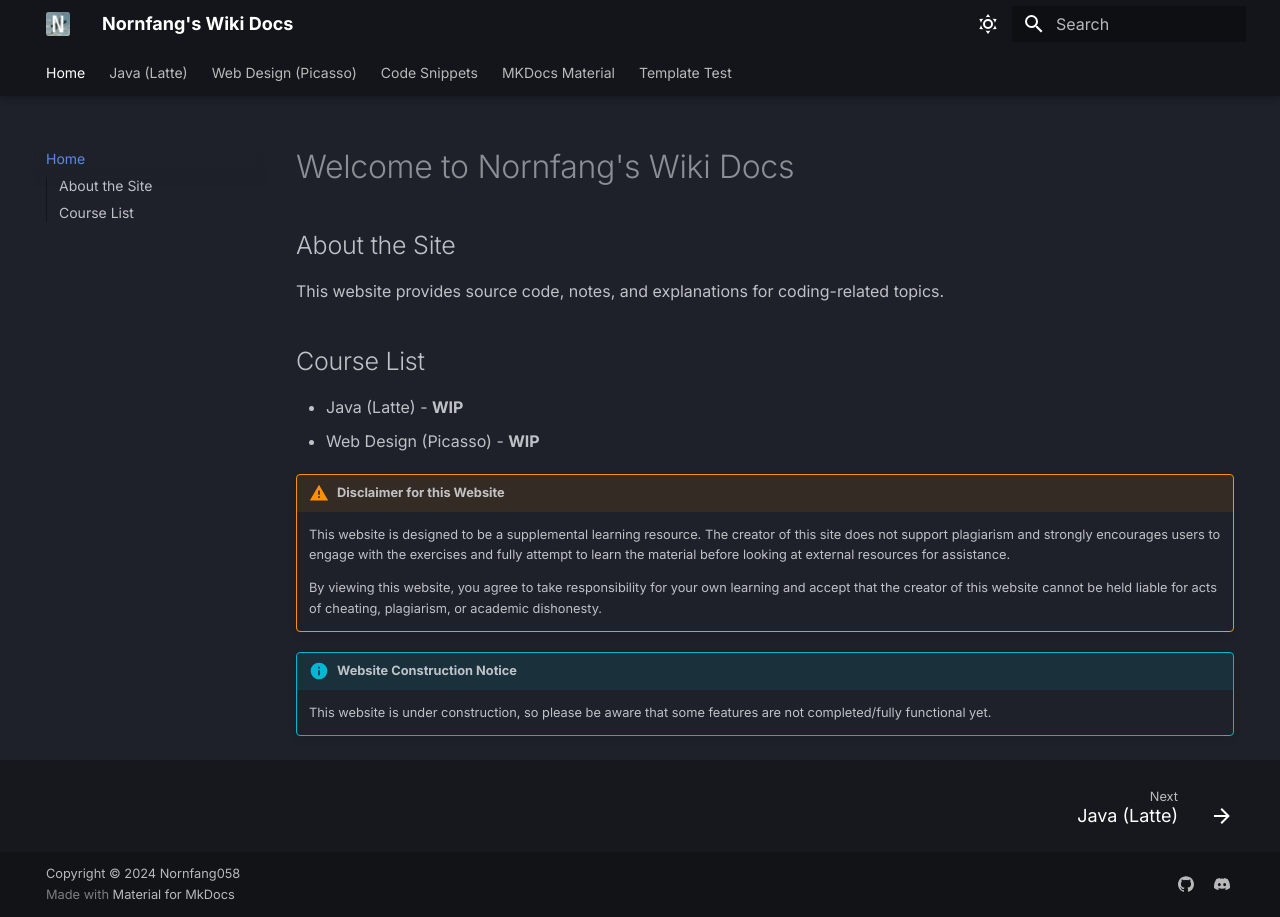
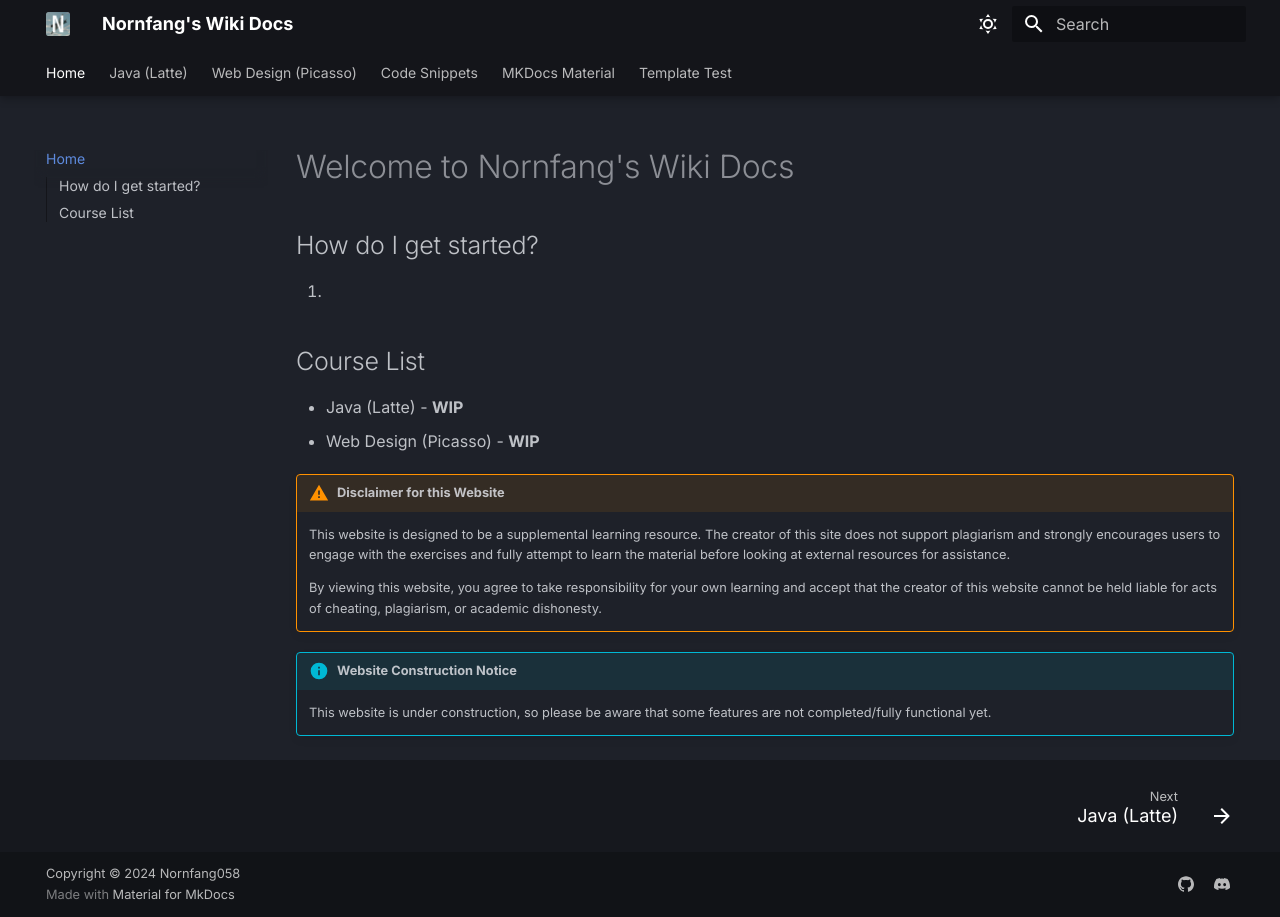
Before and after one commit to nornfang058/wiki-docs, an MkDocs documentation site: the page built from docs/index.md, in a window 1280 px wide. Built offline with MkDocs 1.6.1 and Material for MkDocs 9.7.7, drawn with Linux system fonts in a browser that asks for light colours.

Commit message:
Fixed file naming.

```diff
--- a/docs/index.md
+++ b/docs/index.md
@@ -1,7 +1,7 @@
 # Welcome to Nornfang's Wiki Docs
 
-## About the Site
-This website provides source code, notes, and explanations for coding-related topics.
+## How do I get started?
+1.
 
 ## Course List
 * Java (Latte) - **WIP**
```
Also changed, not shown: docs/web-picasso.md (+1 -1 lines).
